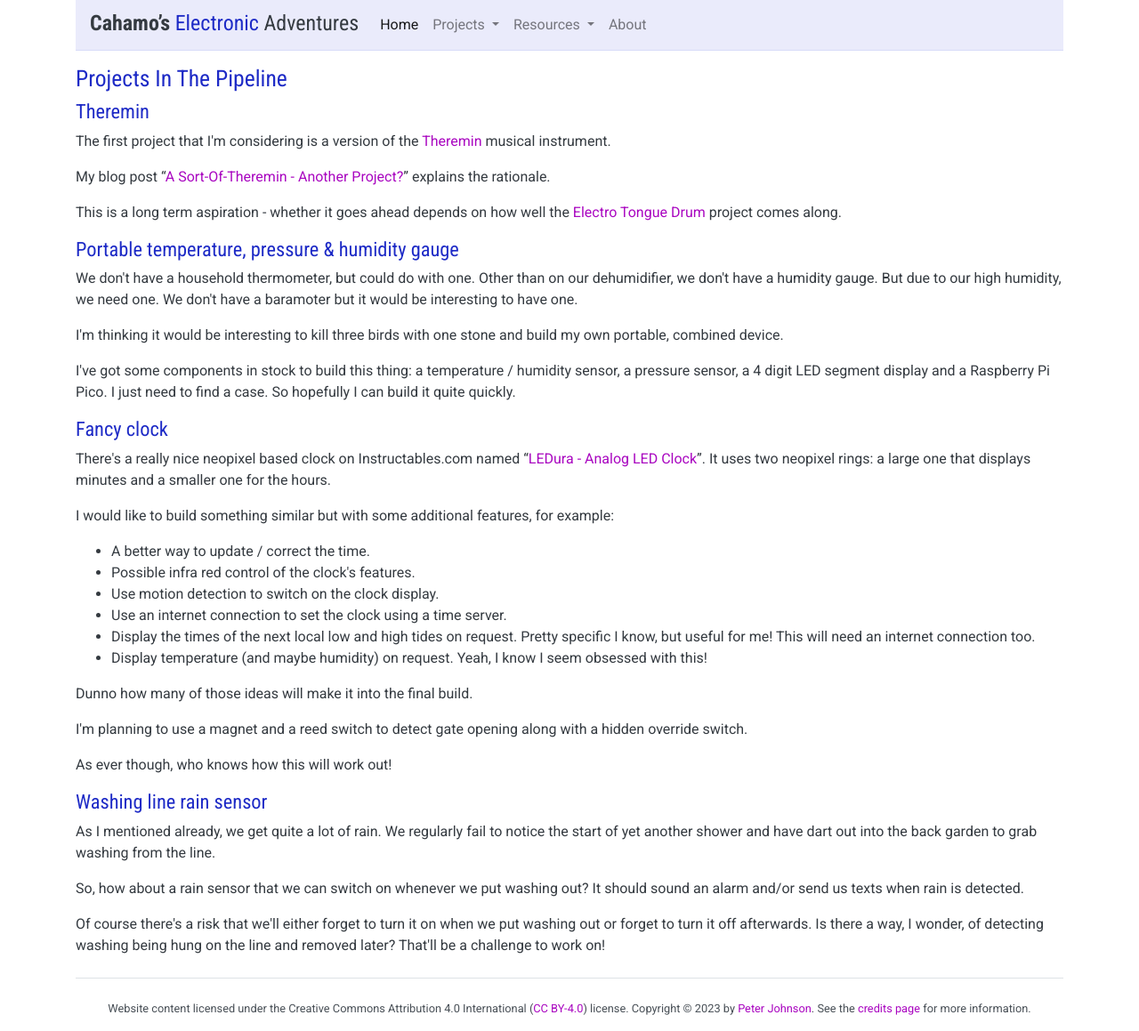
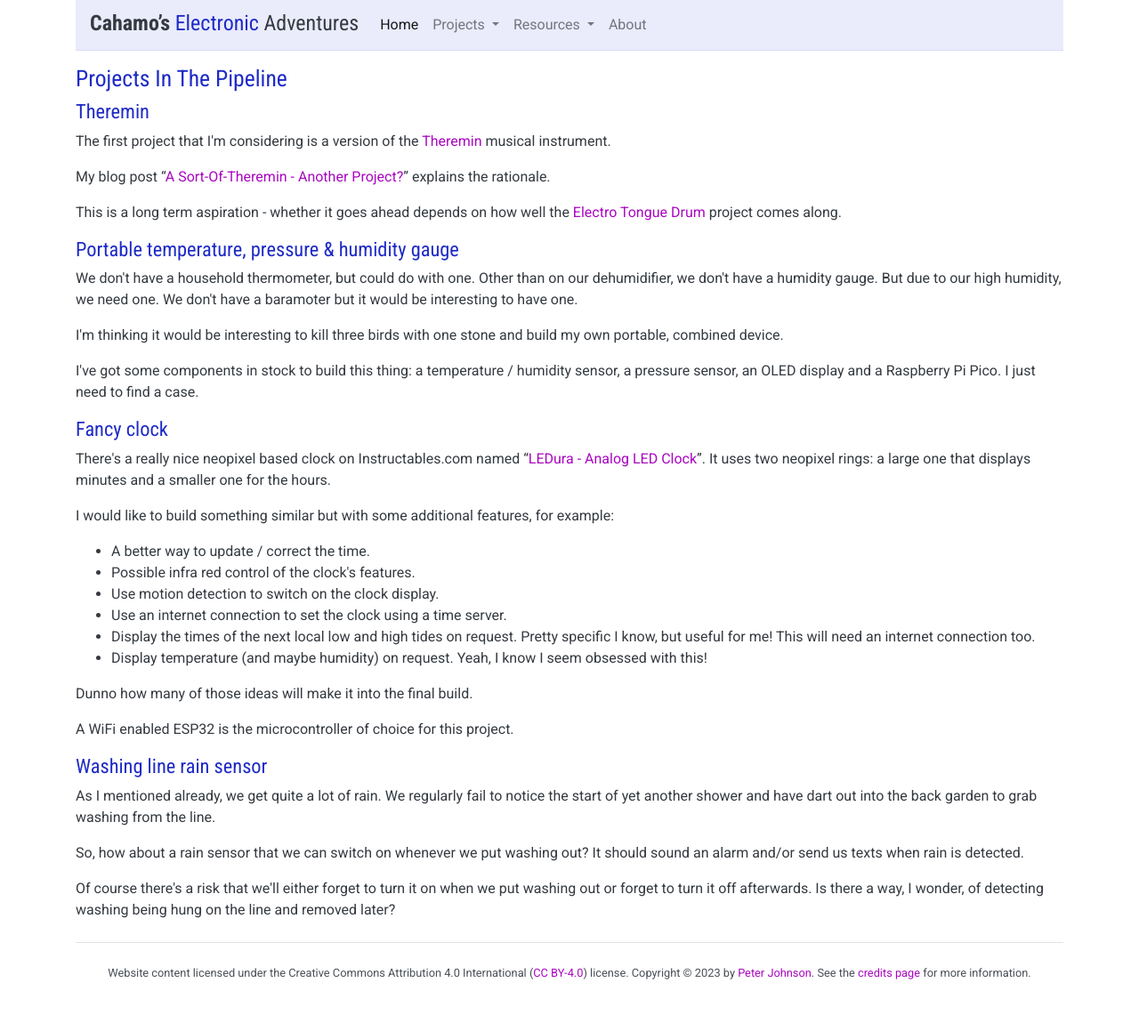
Before and after one commit to cahamo/cahamo.github.io, a Jekyll site: the page built from pipeline.html, in a window 1280 px wide. Shown: the whole page at 89% size. Built offline with Jekyll 4.4.1, drawn with Linux system fonts in a browser that asks for light colours; comment, search, counter and statistics services are not loaded; after the commit the page ends 1119 px from its top, so only the background shows below that.

Commit message:
Update project pipeline page

```diff
--- a/pipeline.html
+++ b/pipeline.html
@@ -18,7 +18,7 @@ title: "Projects in the pipeline"
 
 <p>I'm thinking it would be interesting to kill three birds with one stone and build my own portable, combined device.</p>
 
-<p>I've got some components in stock to build this thing: a temperature / humidity sensor, a pressure sensor, a 4 digit LED segment display and a Raspberry Pi Pico. I just need to find a case. So hopefully I can build it quite quickly.</p>
+<p>I've got some components in stock to build this thing: a temperature / humidity sensor, a pressure sensor, an OLED display and a Raspberry Pi Pico. I just need to find a case.</p>
 
 <h2>Fancy clock</h2>
 
@@ -37,9 +37,7 @@ title: "Projects in the pipeline"
 
 <p>Dunno how many of those ideas will make it into the final build.</p>
 
-<p>I'm planning to use a magnet and a reed switch to detect gate opening along with a hidden override switch.</p>
-
-<p>As ever though, who knows how this will work out!</p>
+<p>A WiFi enabled ESP32 is the microcontroller of choice for this project.</p>
 
 <h2>Washing line rain sensor</h2>
 
@@ -47,4 +45,4 @@ title: "Projects in the pipeline"
 
 <p>So, how about a rain sensor that we can switch on whenever we put washing out? It should sound an alarm and/or send us texts when rain is detected.</p>
 
-<p>Of course there's a risk that we'll either forget to turn it on when we put washing out or forget to turn it off afterwards. Is there a way, I wonder, of detecting washing being hung on the line and removed later? That'll be a challenge to work on!</p>
+<p>Of course there's a risk that we'll either forget to turn it on when we put washing out or forget to turn it off afterwards. Is there a way, I wonder, of detecting washing being hung on the line and removed later?</p>
```
